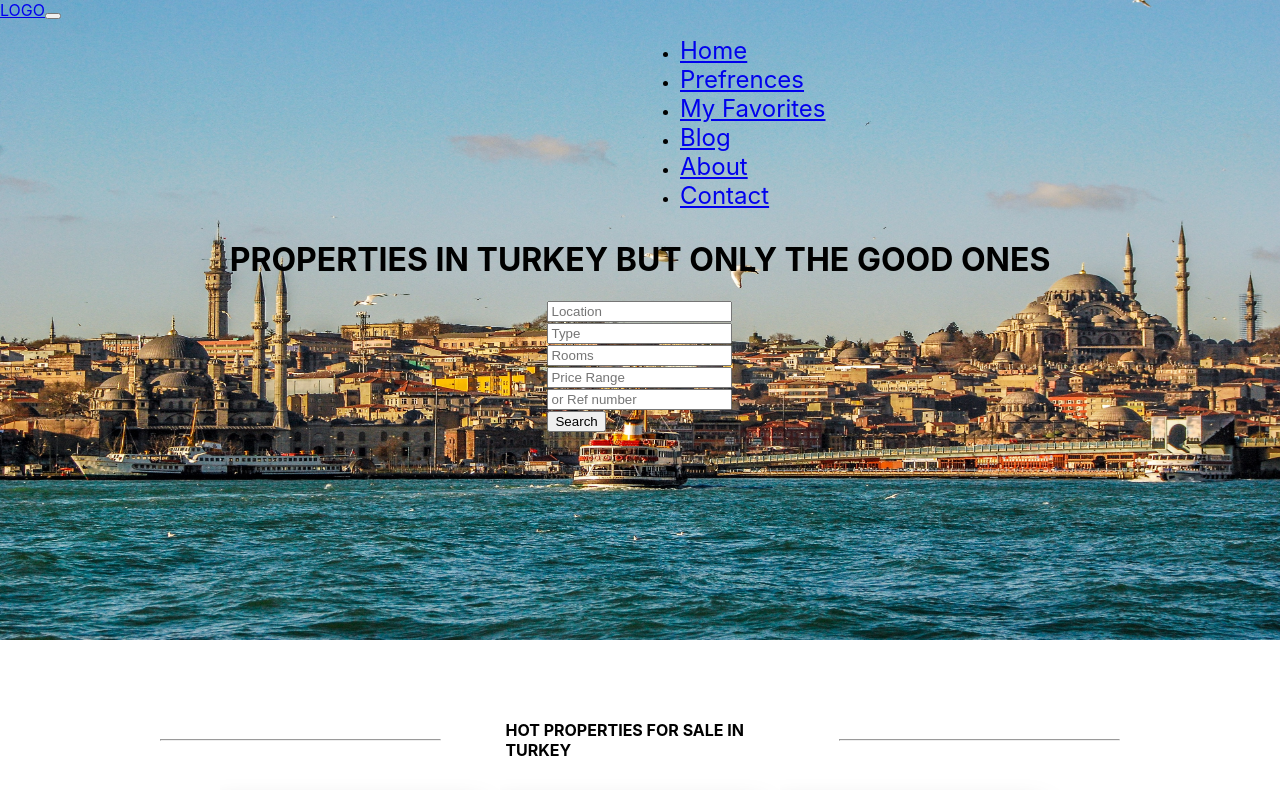
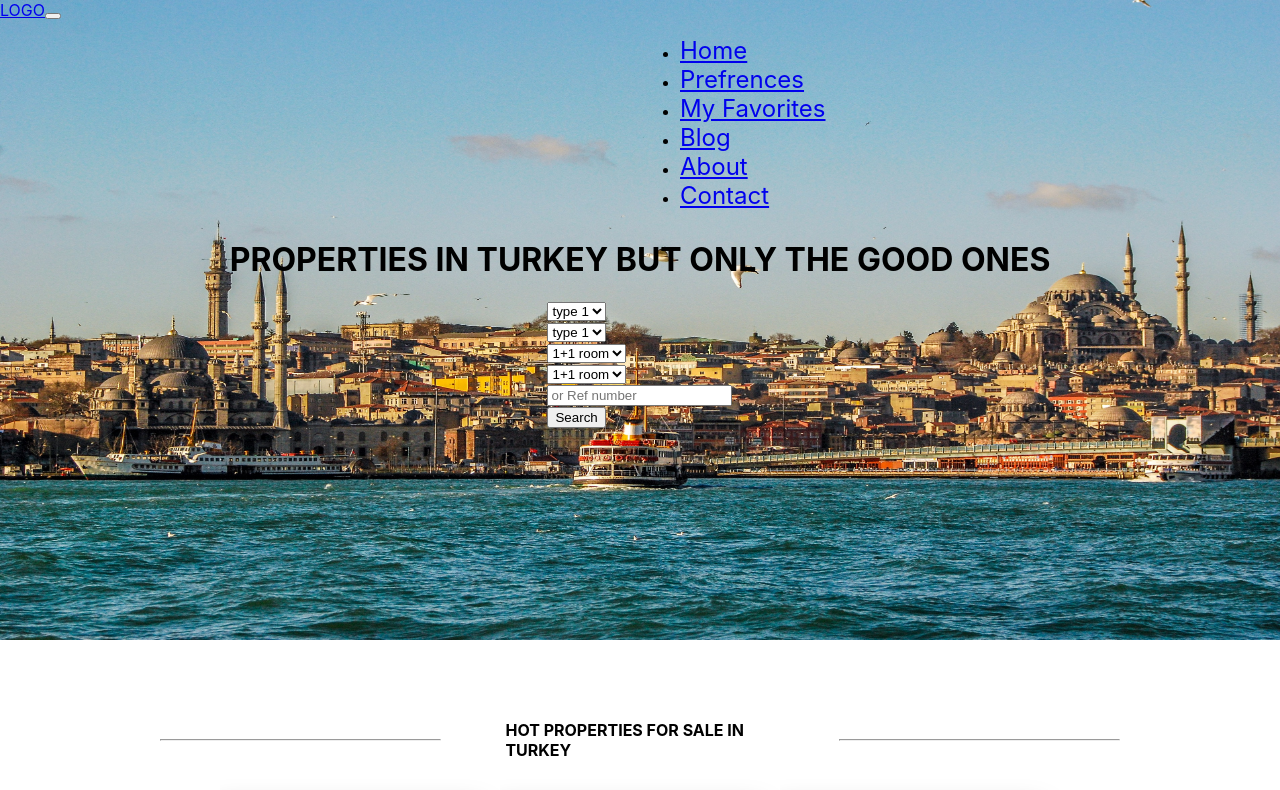
Before and after one commit to Alzubair98/ozyapi, a React (Create React App) app: page / in a window 1280 px wide. Shown: the top 790 px of the page. Built offline with nearby package versions, Linux system fonts and the light colour scheme; the HTML template or start-up script is replaced by a standard one.

Commit message:
add drop down menu

```diff
--- a/src/component/home-page/intro.js
+++ b/src/component/home-page/intro.js
@@ -1,8 +1,10 @@
-import React from "react";
+import React, { useState } from "react";
 import Turky from "../../images/turky.jpg";
+
 import "./intro.css";
 
 const Intro = () => {
+  const [selects, setSelects] = useState();
   return (
     <>
       <div className="intro">
@@ -14,36 +16,56 @@ const Intro = () => {
           <form>
             <div class="row g-3 ms-5">
               <div class="col-md-2">
-                <input
+                <select class="form-control">
+                  <option>type 1</option>
+                  <option>type 2</option>
+                  <option>type 3</option>
+                </select>
+                {/* <input
                   type="text"
                   class="form-control"
                   placeholder="Location"
                   aria-label="First name"
-                />
+                /> */}
               </div>
               <div class="col-md-2">
-                <input
+                <select class="form-control">
+                  <option>type 1</option>
+                  <option>type 2</option>
+                  <option>type 3</option>
+                </select>
+                {/* <input
                   type="text"
                   class="form-control"
                   placeholder="Type"
                   aria-label="Last name"
-                />
+                /> */}
               </div>
               <div class="col-md-2">
-                <input
+                <select class="form-control">
+                  <option>1+1 room</option>
+                  <option>2+1 room</option>
+                  <option>3+1 room</option>
+                </select>
+                {/* <input
                   type="text"
                   class="form-control"
                   placeholder="Rooms"
                   aria-label="Last name"
-                />
+                /> */}
               </div>
               <div class="col-md-2">
-                <input
+                <select class="form-control">
+                  <option>1+1 room</option>
+                  <option>2+1 room</option>
+                  <option>3+1 room</option>
+                </select>
+                {/* <input
                   type="text"
                   class="form-control"
                   placeholder="Price Range"
                   aria-label="Last name"
-                />
+                /> */}
               </div>
               <div class="col-md-2">
                 <input
```
